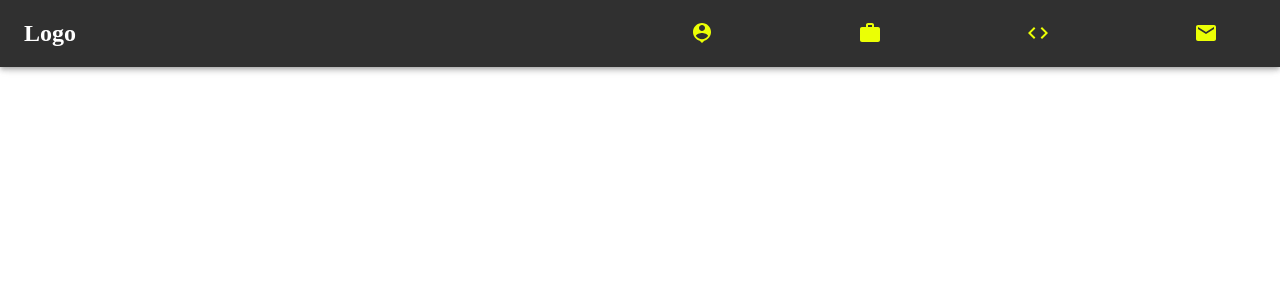
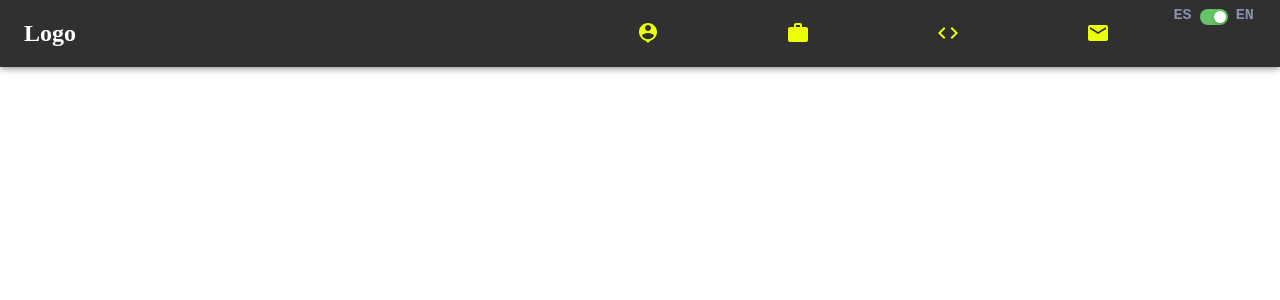
Before and after one commit to FraanGuevara/Portfolio, a React (Create React App) app: page /portfolio in a window 1280 px wide. Shown: the top 300 px of the page. Built offline with nearby package versions, Linux system fonts and the light colour scheme.

Commit message:
add boton switch idioma funcionando

```diff
--- a/package.json
+++ b/package.json
@@ -10,9 +10,12 @@
     "@testing-library/jest-dom": "^5.16.4",
     "@testing-library/react": "^13.3.0",
     "@testing-library/user-event": "^13.5.0",
+    "i18next": "^21.8.9",
     "react": "^18.1.0",
     "react-dom": "^18.1.0",
+    "react-i18next": "^11.17.0",
     "react-responsive": "^9.0.0-beta.8",
+    "react-router-dom": "^6.3.0",
     "react-scripts": "5.0.1",
     "web-vitals": "^2.1.4"
   },
--- a/src/App.js
+++ b/src/App.js
@@ -1,10 +1,27 @@
+import { BrowserRouter, Routes, Route } from 'react-router-dom';
 import './App.css';
+import ButtonHome from './components/Home/ButtonHome';
+import Home from './components/Home/Home';
 import NavbarOrDrawer from './components/Navbar/NavbarOrDrawer';
+import { useTranslation } from 'react-i18next';
 
 function App() {
+
+  const [t, i18n] = useTranslation('global');
+
+
+
   return (
     < >
-    <NavbarOrDrawer/>
+    <BrowserRouter>
+    <Routes>
+      <Route path="/" element={<Home t={t} />} />
+      <Route path='/' element={<ButtonHome/>}/>
+      <Route path="/portfolio" element={<NavbarOrDrawer t={t}/>} />
+    </Routes>
+    {/* <NavbarOrDrawer/> */}
+
+    </BrowserRouter>
     </>
   );
 }
--- /dev/null
+++ b/src/components/Home/ButtonHome.jsx
@@ -0,0 +1,14 @@
+import { Button } from '@mui/material'
+import React from 'react'
+import { Link } from 'react-router-dom'
+import styles from './Home.module.css'
+
+export default function ButtonHome() {
+    return (
+        <>
+            <Link style={{textDecoration:'none'}} to='/portfolio'>
+                <Button variant='outlined' id={styles.botonHome} >Portfolio Franco Guevara</Button>
+            </Link>
+        </>
+    )
+}
--- /dev/null
+++ b/src/components/Home/Home.jsx
@@ -0,0 +1,20 @@
+import React from 'react'
+import video from '../../video/videoHome.mp4'
+import ButtonHome from './ButtonHome';
+import styles from './Home.module.css';
+
+export default function Home({t}) {
+
+    return (
+        <>
+            <section className={styles.containerBoton} >
+                <video muted autoPlay loop>
+                    <source src={video} type="video/mp4" />
+                </video>
+                <div className={styles.capa}></div>
+                <ButtonHome />
+                <p style={{color:'white', display:'flex', flexDirection:'column', height:'100%', alignItems:'center', justifyContent:'end', fontSize:'15px'}}>{t("inicio.copy")}</p>
+            </section>
+        </>
+    )
+}
--- /dev/null
+++ b/src/components/Home/Home.module.css
@@ -0,0 +1,38 @@
+video{
+    position: fixed;
+    top: 0;
+    left: 0;
+    width: 100%;
+    height: 100%;
+    object-fit: cover;
+    z-index: -1;
+}
+
+.capa{
+    position: fixed;
+    top: 0;
+    left: 0;
+    width: 100%;
+    height: 100%;
+    background:black;
+    opacity: 0.35;
+    mix-blend-mode: overlay;
+    z-index: -1;
+}
+
+.containerBoton{
+    display: grid;
+    justify-content: center;
+    align-items: flex-end;
+    height: 95vh;
+}
+
+#botonHome{
+    color:#ebff05;
+    border:solid 3px #ebff05;
+}
+
+#botonHome:hover{
+    color:white;
+    background-color:rgba(234, 255, 5, 0.300);
+}
--- a/src/components/Navbar/NavBar.jsx
+++ b/src/components/Navbar/NavBar.jsx
@@ -10,6 +10,8 @@ import CodeIcon from '@mui/icons-material/Code';
 import HideOnScroll from './HideOnScroll';
 import { createTheme } from '@mui/material/styles';
 import styles from './styles.module.css';
+import SwitchLanguage from './SwitchLanguage';
+import { CopyAll } from '@mui/icons-material';
 
 let theme = createTheme({
     palette: {
@@ -28,7 +30,7 @@ let theme = createTheme({
 
 
 
-function LabelBottomNavigation() {
+function LabelBottomNavigation({t}) {
     const [value, setValue] = useState('recents');
 
     const handleChange = (event, newValue) => {
@@ -36,37 +38,42 @@ function LabelBottomNavigation() {
     };
 
     return (
-        <BottomNavigation sx={{ width: '700px', backgroundColor:'#303030' }} value={value} onChange={handleChange}>
+        <>
+        <div style={{display:'flex', flexDirection:'row'}}>
+        <BottomNavigation sx={{ width: '600px', backgroundColor:'#303030' }} value={value} onChange={handleChange}>
             <BottomNavigationAction
                 theme={theme}
-                label="About me"
-                value="About me"
+                label={t("navbar.aboutMe")}
+                value={t("navbar.aboutMe")}
                 icon={<PersonPinIcon id={styles.navbarBotones}/>}
-            />
+                />
             <BottomNavigationAction
                 theme={theme}
-                label="Experience"
-                value="Experience"
+                label={t("navbar.experience")}
+                value={t("navbar.experience")}
                 icon={<WorkIcon id={styles.navbarBotones}/>}
-            />
+                />
             <BottomNavigationAction
                 theme={theme}
-                label="Proyects"
-                value="Proyects"
+                label={t("navbar.projects")}
+                value={t("navbar.projects")}
                 icon={<CodeIcon id={styles.navbarBotones}/>}
-            />
+                />
             <BottomNavigationAction
                 theme={theme}
-                label="Contact me"
-                value="Contact me"
+                label={t("navbar.contact")}
+                value={t("navbar.contact")}
                 icon={<MailIcon id={styles.navbarBotones}/>} />
-        </BottomNavigation>
+            </BottomNavigation>
+            <SwitchLanguage/>
+        </div>
+        </>
+
     );
 }
 
 
-export default function Navbar(props) {
-
+export default function Navbar({props, t}) {
 
     return (
         <>
@@ -74,7 +81,9 @@ export default function Navbar(props) {
                 <AppBar id={styles.navbarFondo}>
                     <Toolbar sx={{ width: '100%', display: 'flex', justifyContent: 'space-between' }}>
                         <h2>Logo</h2>
-                        <LabelBottomNavigation />
+                        <LabelBottomNavigation
+                        t={t}
+                        />
                     </Toolbar>
                 </AppBar>
             </HideOnScroll>
--- a/src/components/Navbar/NavbarOrDrawer.jsx
+++ b/src/components/Navbar/NavbarOrDrawer.jsx
@@ -9,18 +9,22 @@ function HideOnScroll(props) {
 
 }
 
-export default function NavbarOrDrawer() {
+export default function NavbarOrDrawer({t}) {
     const isDesktopOrLaptop = useMediaQuery({
         query: '(min-width: 900px)'
     })
 
-
     return (
         <>
-
             {isDesktopOrLaptop ?
-            <Navbar HideOnScroll={<HideOnScroll/>} /> :
-            <PersistentDrawerLeft HideOnScroll={<HideOnScroll/>} />}
+            <Navbar
+            HideOnScroll={<HideOnScroll/>}
+            t={t}
+            /> :
+            <PersistentDrawerLeft
+            HideOnScroll={<HideOnScroll/>}
+            t={t}
+            />}
         </>
     )
 }
--- /dev/null
+++ b/src/components/Navbar/SwitchLanguage.jsx
@@ -0,0 +1,81 @@
+import React, { useState } from 'react';
+import { styled } from '@mui/material/styles';
+import Switch from '@mui/material/Switch';
+import Stack from '@mui/material/Stack';
+import Typography from '@mui/material/Typography';
+import { useTranslation } from 'react-i18next';
+import { CopyAll } from '@mui/icons-material';
+
+export default function SwitchLanguage() {
+
+    const [t, i18n] = useTranslation('global');
+    const [checked, setChecked] = useState(localStorage.getItem('checked') === 'false' ? false : true);
+
+
+    const AntSwitch = styled(Switch)(({ theme }) => ({
+        width: 28,
+        height: 16,
+        padding: 0,
+        display: 'flex',
+        '&:active': {
+            '& .MuiSwitch-thumb': {
+                width: 15,
+            },
+            '& .MuiSwitch-switchBase.Mui-checked': {
+                transform: 'translateX(9px)',
+            },
+        },
+        '& .MuiSwitch-switchBase': {
+            padding: 2,
+            '&.Mui-checked': {
+                transform: 'translateX(12px)',
+                color: '#fff',
+                '& + .MuiSwitch-track': {
+                    opacity: 1,
+                    backgroundColor: theme.palette.mode === 'dark' ? '#177ddc' : '#65C466',
+                },
+            },
+        },
+        '& .MuiSwitch-thumb': {
+            boxShadow: '0 2px 4px 0 rgb(0 35 11 / 20%)',
+            width: 12,
+            height: 12,
+            borderRadius: 6,
+            transition: theme.transitions.create(['width'], {
+                duration: 200,
+            }),
+        },
+        '& .MuiSwitch-track': {
+            borderRadius: 16 / 2,
+            opacity: 1,
+            backgroundColor:
+                theme.palette.mode === 'dark' ? 'rgba(255,255,255,.35)' : 'rgba(0,0,0,.25)',
+            boxSizing: 'border-box',
+        },
+    }));
+
+
+const changeLanguage = () => {
+    if (i18n.language === 'es') {
+        i18n.changeLanguage('en');
+        localStorage.setItem('language', 'en');
+        localStorage.setItem('checked', 'true');
+        setChecked(true);
+    } else {
+        i18n.changeLanguage('es');
+        localStorage.setItem('language', 'es');
+        localStorage.setItem('checked', 'false');
+        setChecked(false);
+    }
+}
+
+    return (
+        <>
+            <Stack style={{marginRight:'50px', display:'flex', height:'100%'}} direction="row" spacing={1} alignItems="center">
+                <Typography sx={{color:'#8892b0', fontWeight:'bold', fontSize:'15px', fontFamily:'monospace'}}>ES</Typography>
+                <AntSwitch checked={checked} inputProps={{ 'aria-label': 'ant design' }} onClick={()=>changeLanguage()}/>
+                <Typography sx={{color:'#8892b0', fontWeight:'bold', fontSize:'15px', fontFamily:'monospace'}}>EN</Typography>
+            </Stack>
+        </>
+    )
+}
--- a/src/index.js
+++ b/src/index.js
@@ -3,11 +3,30 @@ import ReactDOM from 'react-dom/client';
 import './index.css';
 import App from './App';
 import reportWebVitals from './reportWebVitals';
+import {I18nextProvider} from 'react-i18next';
+import i18next from 'i18next';
+import global_es from './translations/es/global.json';
+import global_en from './translations/en/global.json';
+
+i18next.init({
+  interpolation: {escapeValue: false},
+  lng: (localStorage.getItem('language') || 'en'),
+  resources:{
+    es: {
+      global: global_es
+    },
+    en:{
+      global: global_en
+    }
+  }
+})
 
 const root = ReactDOM.createRoot(document.getElementById('root'));
 root.render(
   <React.StrictMode>
+    <I18nextProvider i18n={i18next}>
     <App />
+    </I18nextProvider>
   </React.StrictMode>
 );
 
--- /dev/null
+++ b/src/translations/en/global.json
@@ -0,0 +1,12 @@
+{
+    "inicio":{
+        "copy":"Design and built by FraanGuevara ©"
+    },
+    "navbar":{
+        "aboutMe":"About Me",
+        "experience":"Experience",
+        "projects":"Projects",
+        "contact":"Contact me"
+    }
+
+}
--- /dev/null
+++ b/src/translations/es/global.json
@@ -0,0 +1,11 @@
+{
+    "inicio":{
+        "copy":"Diseñado y construido por FraanGuevara ©"
+    },
+    "navbar":{
+        "aboutMe":"Sobre mi",
+        "experience":"Experiencia",
+        "projects":"Proyectos",
+        "contact":"Contactame"
+    }
+}
```
Also changed, not shown: src/components/Navbar/PersistentDrawerLeft.jsx (+16 -30 lines), 2 other files (tests, documents, lock files or other folders).
